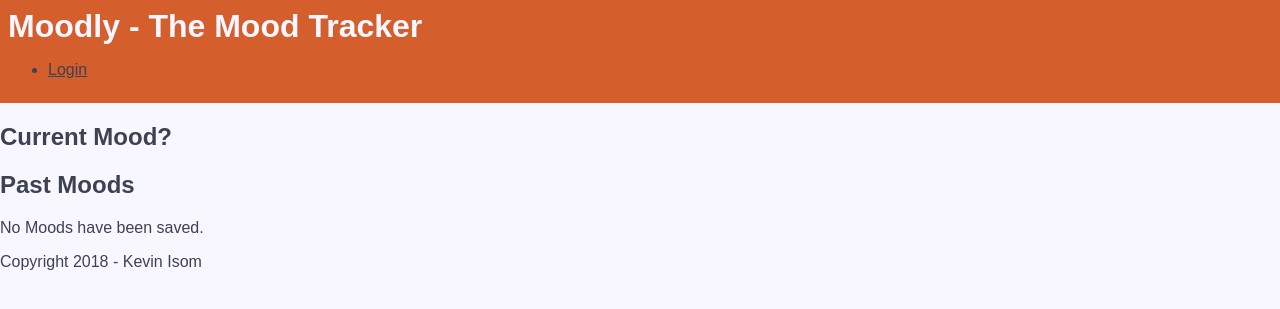
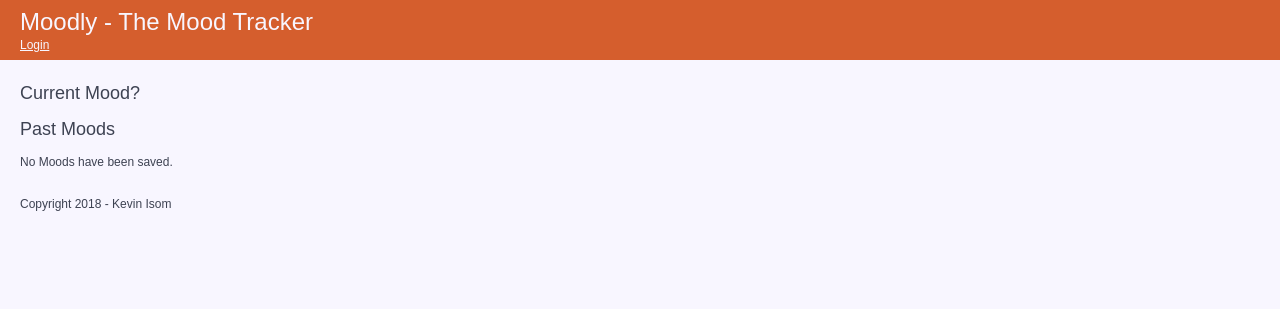
Before and after one commit to Kevnz/wairua, a Django app: page / in a window 1280 px wide. Shown: the top 309 px of the page. Run offline with Django 3.2, Linux system fonts and the light colour scheme.

Commit message:
just a bit of style

```diff
--- a/static/trackr/base.css
+++ b/static/trackr/base.css
@@ -1,8 +1,10 @@
 :root {
-  --main-bg-color: #F8F6FF;
-  --main-header-bg-color: #D55E2D;
-  --main-header-color: #F8F6FF;
-  --main-color: #3D4252;
+  --main-bg-color: #f8f6ff;
+  --main-header-bg-color: #d55e2d;
+  --main-header-color: #f8f6ff;
+  --main-color: #3d4252;
+  --alt-lighter-color: #cacbd5;
+  font-size: 12px;
 }
 * {
   font-family: Arial, Helvetica, sans-serif;
@@ -12,22 +14,67 @@
 body {
   background-color: var(--main-bg-color);
   margin: 0;
-  padding:0;
+  padding: 0;
+}
+
+h1,
+h2,
+h3,
+h4,
+h5,
+h6 {
+  font-weight: normal;
+}
+
+header,
+main,
+footer {
+  padding: 8px;
+  padding-left: 20px;
 }
 
 header {
-  background-color: var(--main-header-bg-color);;
-  padding:8px;
+  background-color: var(--main-header-bg-color);
 }
 
 header h1 {
   color: var(--main-header-color);
   margin: 0;
-  padding:0;
+  padding: 0;
 }
+
+main {
+}
+
 dialog {
   background-color: var(--main-bg-color);
 }
+
+nav a {
+  color: var(--main-bg-color);
+}
+nav a:hover {
+  color: var(--alt-lighter-color);
+}
+
+ul.mood-list {
+  list-style: none;
+  padding: 0;
+}
+
+@media all and (min-width: 600px) {
+  nav ul {
+    padding: 0;
+    margin: 0;
+    margin-top: 0.2rem;
+    list-style: none;
+  }
+  nav li {
+    display: inline-block;
+    width: 5rem;
+  }
+}
+
 /*
 #F8F6FF
 #CACBD5
--- a/trackr/templates/index.html
+++ b/trackr/templates/index.html
@@ -34,7 +34,7 @@
 <section>
   <h2>Past Moods</h2>
   {% if past_moods %}
-    <ul>
+    <ul class="mood-list">
   {% for mood in past_moods %}
       <li>{{ mood.get_selected_mood_display  }} - {{ mood.details }} @  {{ mood.enteredOn }} </li>
   {% endfor %}
```
